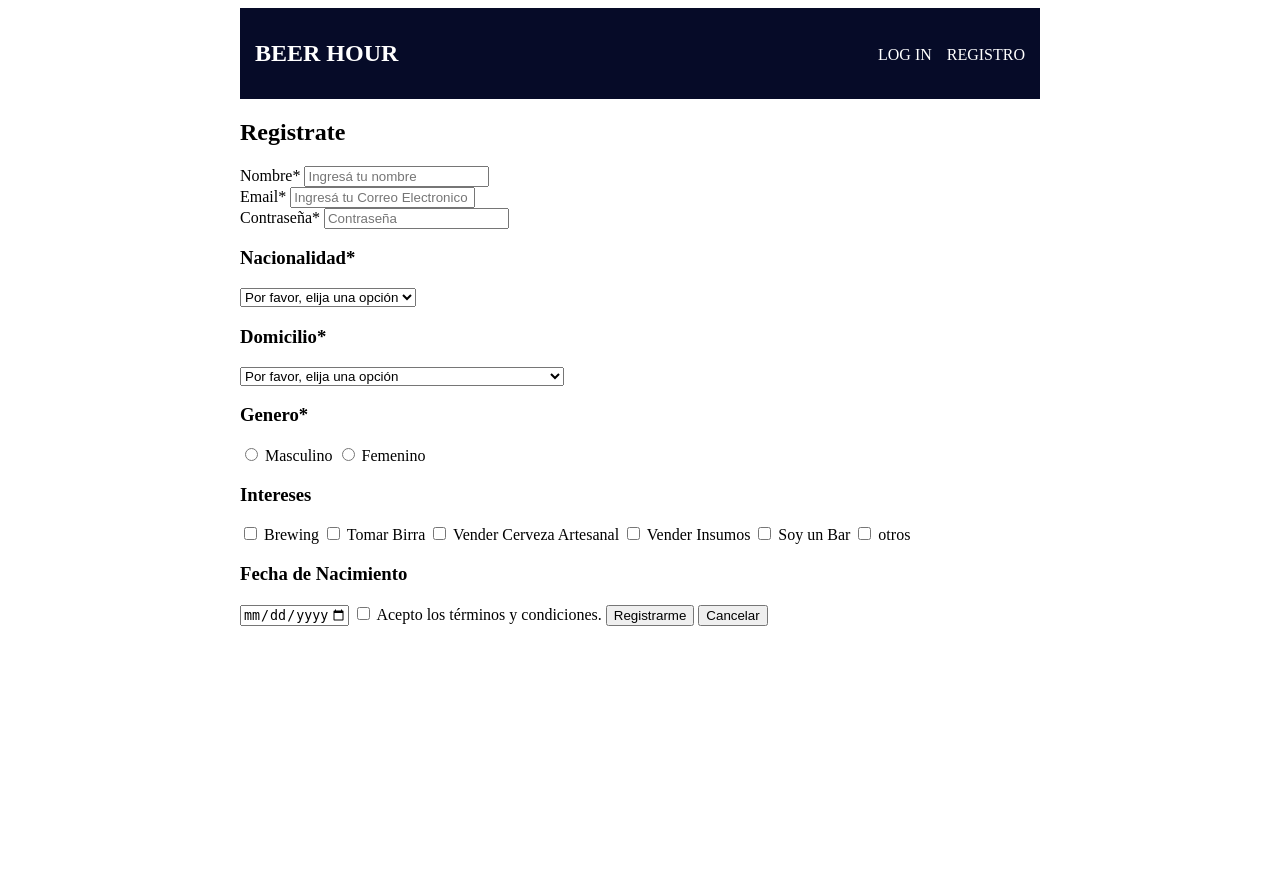
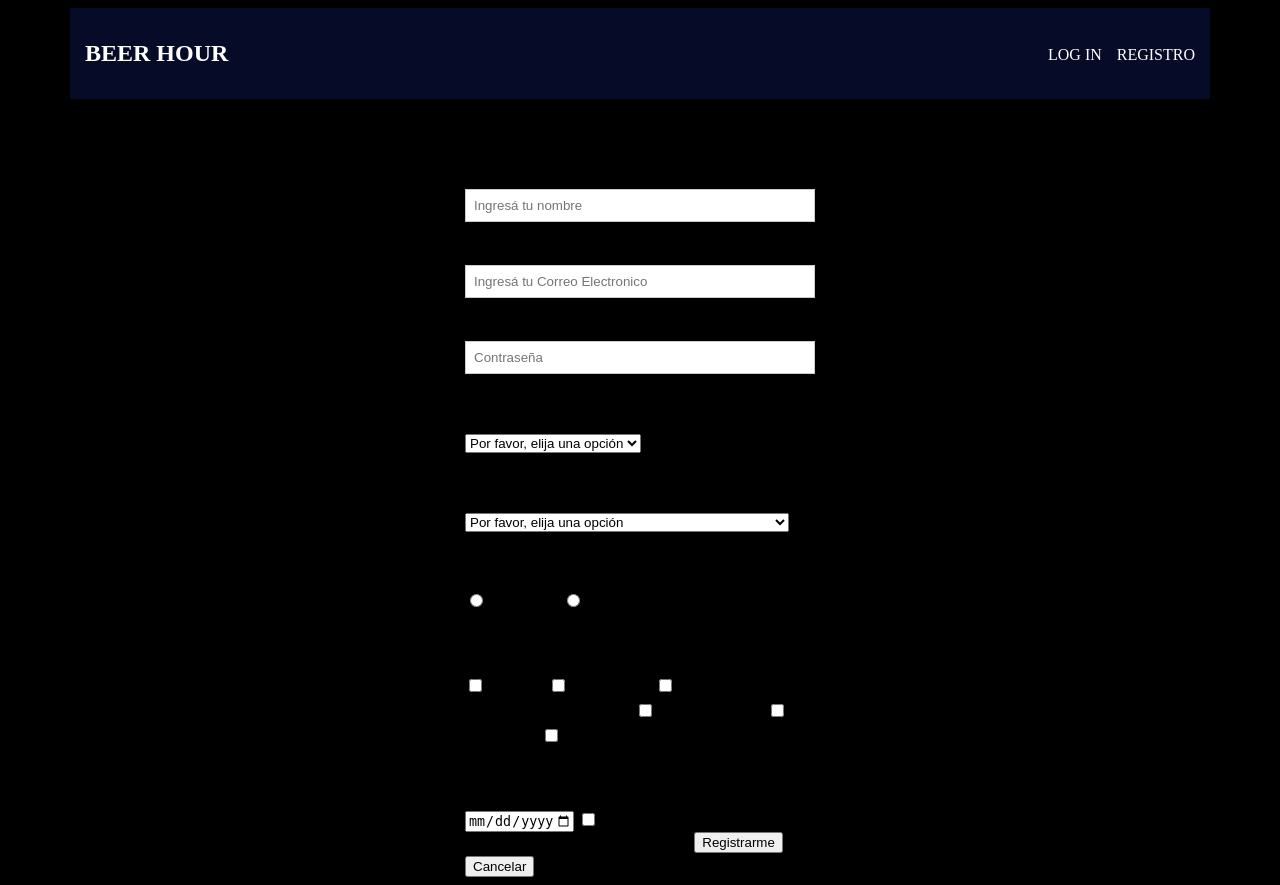
Before and after one commit to Lucianodeon/Beerhour, a PHP site: page /register.php in a window 1280 px wide. Before the commit the page ends 626 px from the top, so only its background shows below. Run offline with PHP 8.4, Linux system fonts and the light colour scheme.

Commit message:
sale otro

```diff
--- a/css/styles.css
+++ b/css/styles.css
@@ -11,9 +11,13 @@ ul, ol {
 li {
 	list-style-type: none;
 }
+.regi{
+	background-color: black;
+}
+
 /* Container */
 .container {
-	width: 100vh;
+	width: 1140px;
 	margin: 0 auto;
 }
 .logo {
@@ -26,7 +30,7 @@ li {
 	padding: 12px 15px;
 	overflow: hidden;
   color: white;
-  font-weight:
+
 }
 .main-nav li a {
 	text-decoration: none;
@@ -54,3 +58,58 @@ li {
 	margin-left: 15px;
   margin-top: 15px;
 }
+/*header*/
+header{
+	width: 1140px;
+	margin-bottom: 20px;
+	z-index: 999;
+}
+
+/*Formularios*/
+
+.form-container {
+	max-width: 350px;
+	margin: 0 auto;
+}
+.form-container h1 {
+	text-align: center;
+	text-transform: uppercase;
+}
+.registro {
+	margin-bottom: 20px;
+}
+.access-form {
+	overflow: hidden;
+}
+.access-form label {
+	font-size: 16px;
+	margin-bottom: 5px;
+	display: inline-block;
+}
+.registro input {
+	width: 100%;
+  border: 1px solid #ccc;
+  padding: 8px 38px 8px 8px;
+}
+.remember-me {
+	text-align: right;
+}
+.remember-me input {
+	width: auto;
+}
+.alert-hide {
+	color: rgb(239, 76, 39);
+	font-size: 14px;
+	margin-top: 5px;
+}
+.access-form button {
+	font-size: 16px;
+  background-color: #3c8dbc;
+  border: 1px solid #3c8dbc;
+  color: #fff;
+  text-transform: capitalize;
+  width: 40%;
+  padding: 8px 14px;
+  border-radius: 10px;
+	cursor: pointer;
+}
--- a/register.php
+++ b/register.php
@@ -305,6 +305,7 @@ $paises=[
 
       </section>
     </main>
-  </body>
 	</div>
+	</body>
+
 </html>
```
